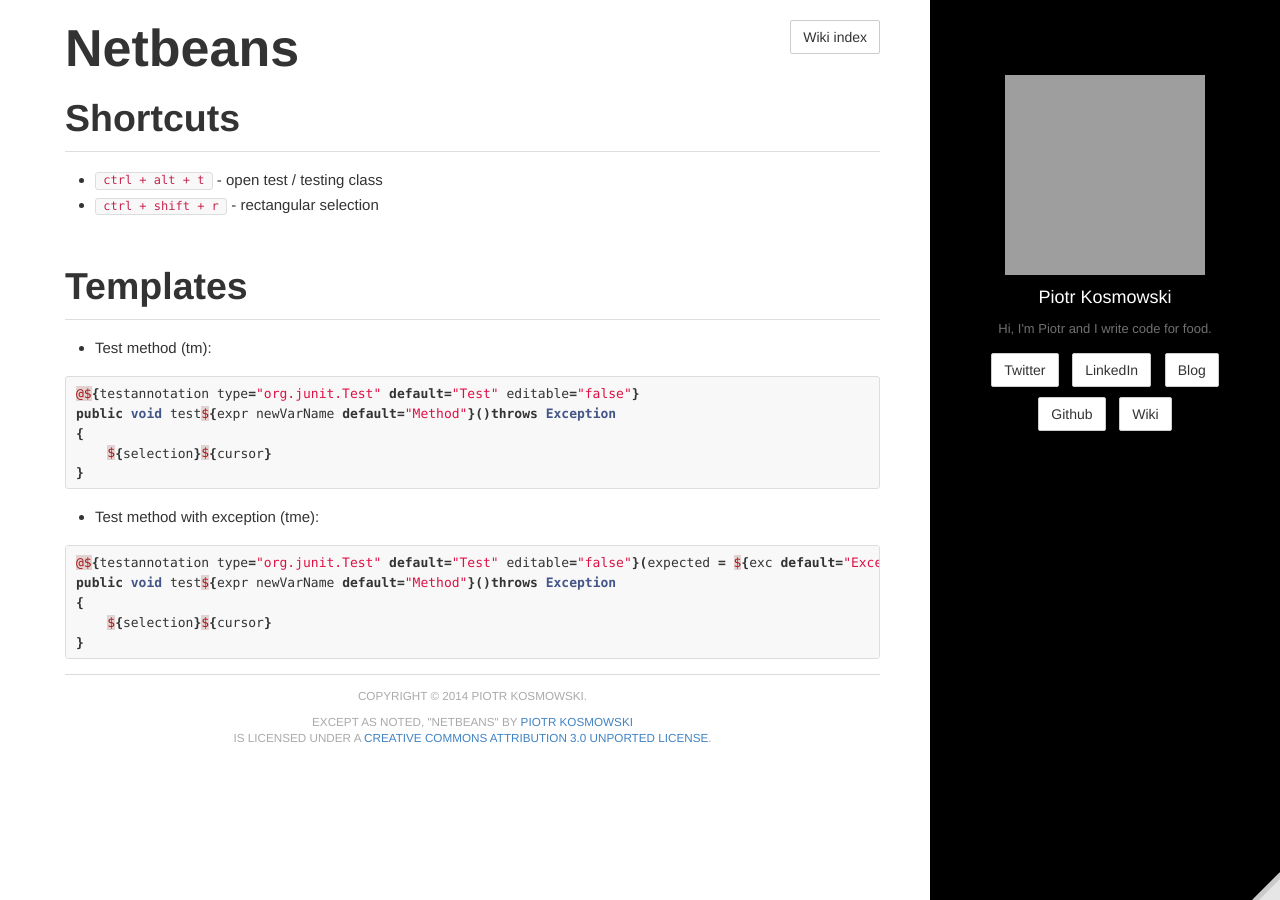
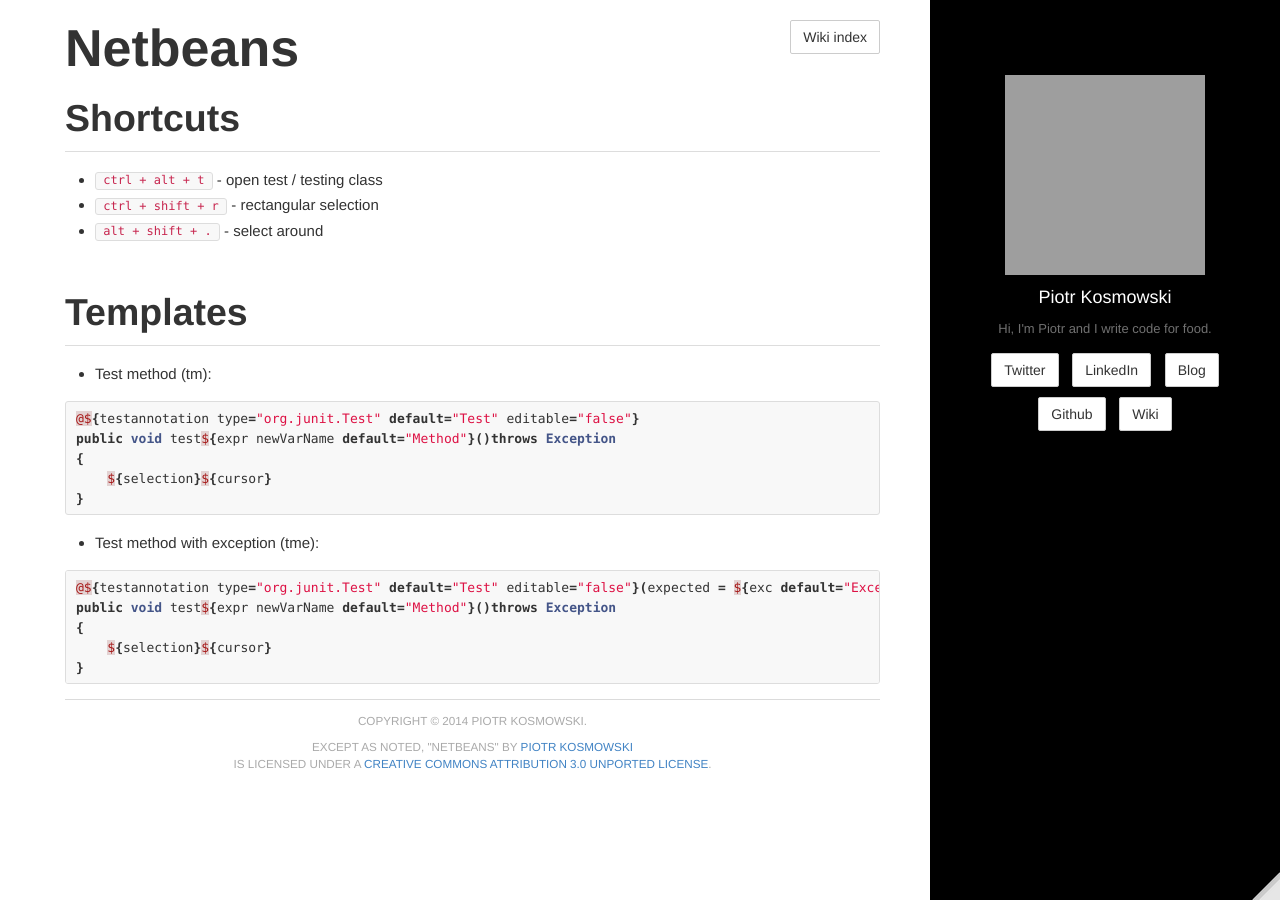
Before and after one commit to kospiotr/kospiotr.github.io, a Jekyll site: the page built from wiki/netbeans.md, in a window 1280 px wide. Built offline with Jekyll 4.4.1, drawn with Linux system fonts in a browser that asks for light colours; Markdown is read by kramdown in place of the engine named in the settings; grey boxes are pictures that could not be loaded.

Commit message:
Update netbeans.md

```diff
--- a/wiki/netbeans.md
+++ b/wiki/netbeans.md
@@ -9,6 +9,7 @@
 
 * `ctrl + alt + t` - open test / testing class
 * `ctrl + shift + r` - rectangular selection
+* `alt + shift + .` - select around
 
 # Templates
 * Test method (tm):
```
